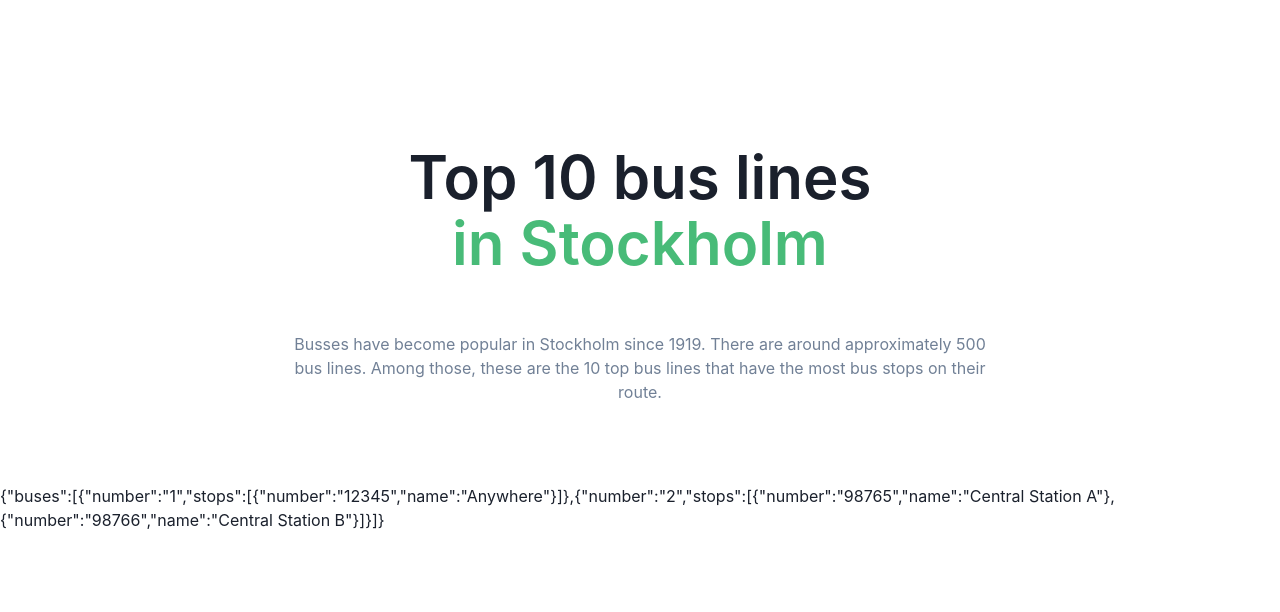
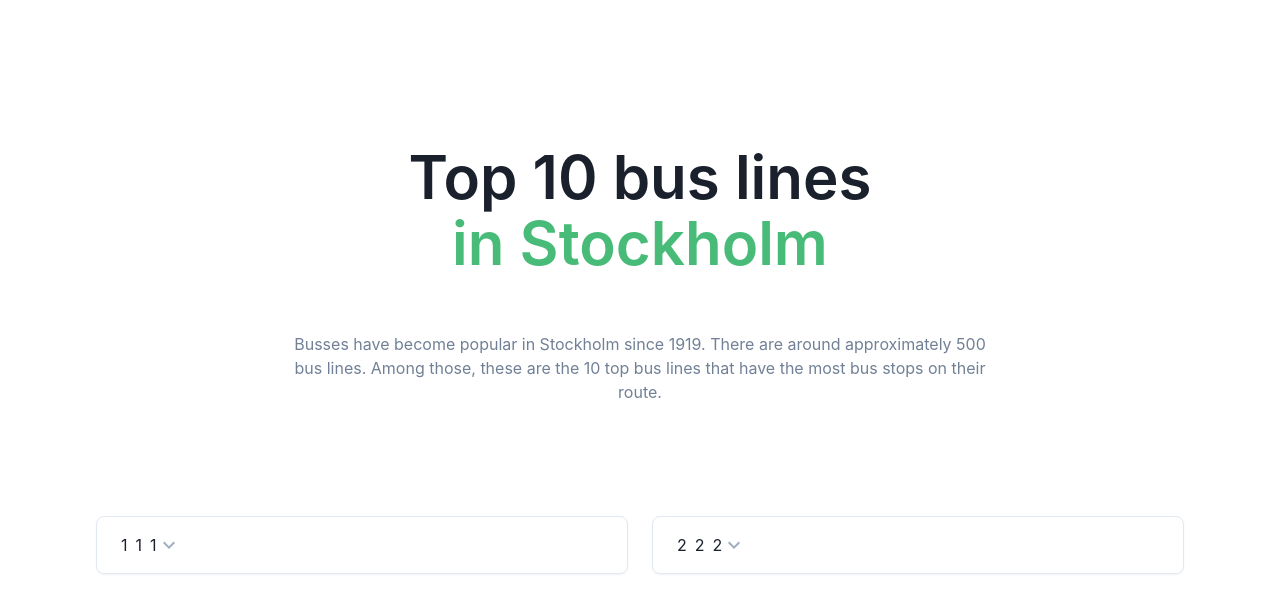
Before and after one commit to universemays/top-buses, a Next.js app in the folder client/: page / in a window 1280 px wide. Shown: the top 612 px of the page. Built offline with nearby package versions, Linux system fonts and the light colour scheme.

Commit message:
feat: add BusList component

```diff
--- /dev/null
+++ b/client/components/BusList.jsx
@@ -0,0 +1,55 @@
+import {
+  Box,
+  Container,
+  SimpleGrid,
+  Stack,
+  Accordion,
+  AccordionItem,
+  AccordionButton,
+  AccordionPanel,
+  AccordionIcon,
+  HStack,
+  Text,
+  VStack,
+} from "@chakra-ui/react";
+
+export default function BusList({ buses }) {
+  return (
+    <Container maxW={"6xl"} p={8}>
+      <Accordion allowMultiple allowToggle>
+        <SimpleGrid columns={{ base: 1, md: 2 }} spacing={6}>
+          {buses.map((bus, index) => (
+            <Stack key={bus.number}>
+              <AccordionItem borderTop="hidden" borderBottom="hidden">
+                <Box p={2} shadow="sm" borderWidth="1px" flex="1" borderRadius="lg">
+                  <AccordionButton
+                    _focus={{ boxShadow: "none" }}
+                    _expanded={{ bg: "green.400", color: "white" }}
+                    borderRadius="lg"
+                  >
+                    <HStack>
+                      <Text>{index + 1}</Text>
+                      <Text>{bus.number}</Text>
+                      <Text>{bus.stops.length}</Text>
+                    </HStack>
+                    <AccordionIcon fontSize={"2xl"} color={"gray.400"} />
+                  </AccordionButton>
+                  <AccordionPanel pt={4} pb={2}>
+                    <VStack>
+                      {bus.stops.map((stop, index) => (
+                        <HStack key={index + stop.number}>
+                          <Text>{stop.name}</Text>
+                          <Text>{stop.number}</Text>
+                        </HStack>
+                      ))}
+                    </VStack>
+                  </AccordionPanel>
+                </Box>
+              </AccordionItem>
+            </Stack>
+          ))}
+        </SimpleGrid>
+      </Accordion>
+    </Container>
+  );
+}
--- a/client/pages/index.jsx
+++ b/client/pages/index.jsx
@@ -1,5 +1,6 @@
 import { Box } from "@chakra-ui/react";
 import Head from "next/head";
+import BusList from "../components/BusList";
 import Hero from "../components/Hero";
 
 export default function Home({ buses }) {
@@ -19,7 +20,7 @@ export default function Home({ buses }) {
         }
       />
 
-      <Box>{JSON.stringify({ buses })}</Box>
+      <BusList buses={buses} />
     </Box>
   );
 }
```
